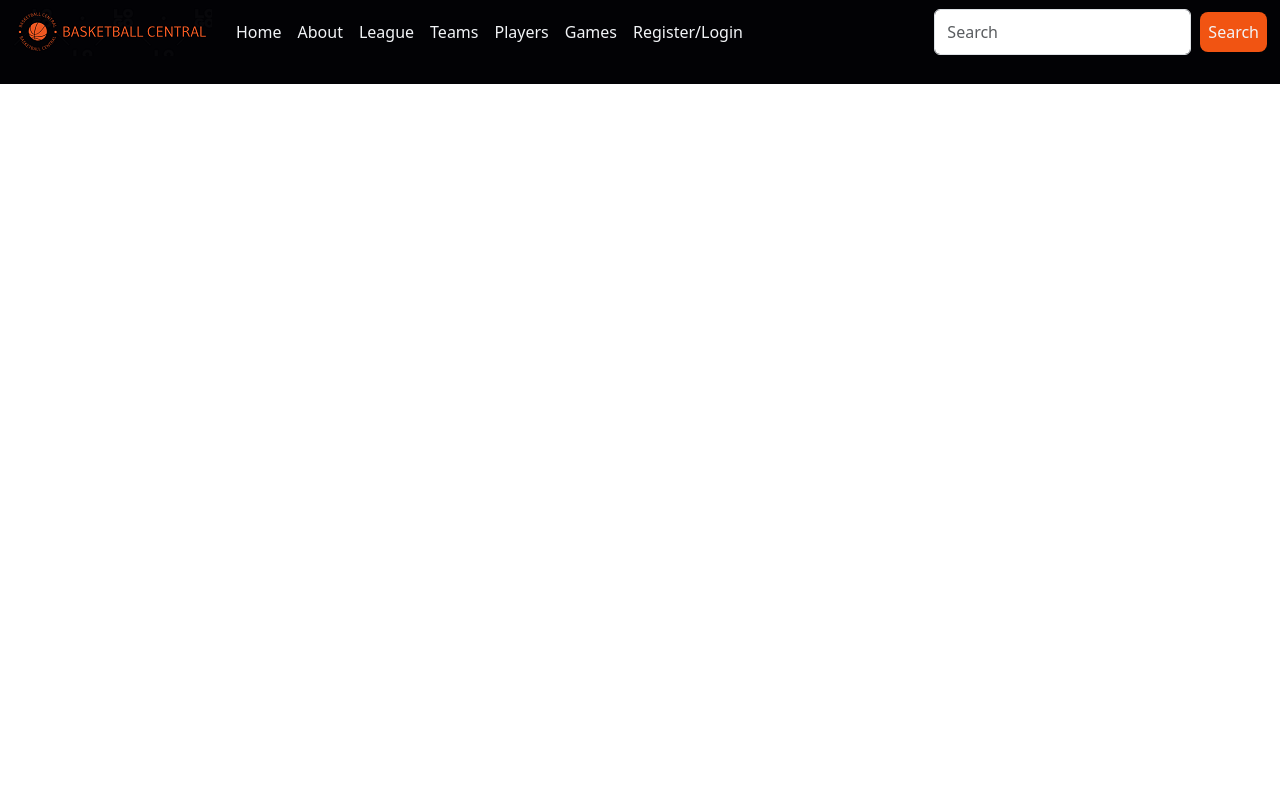
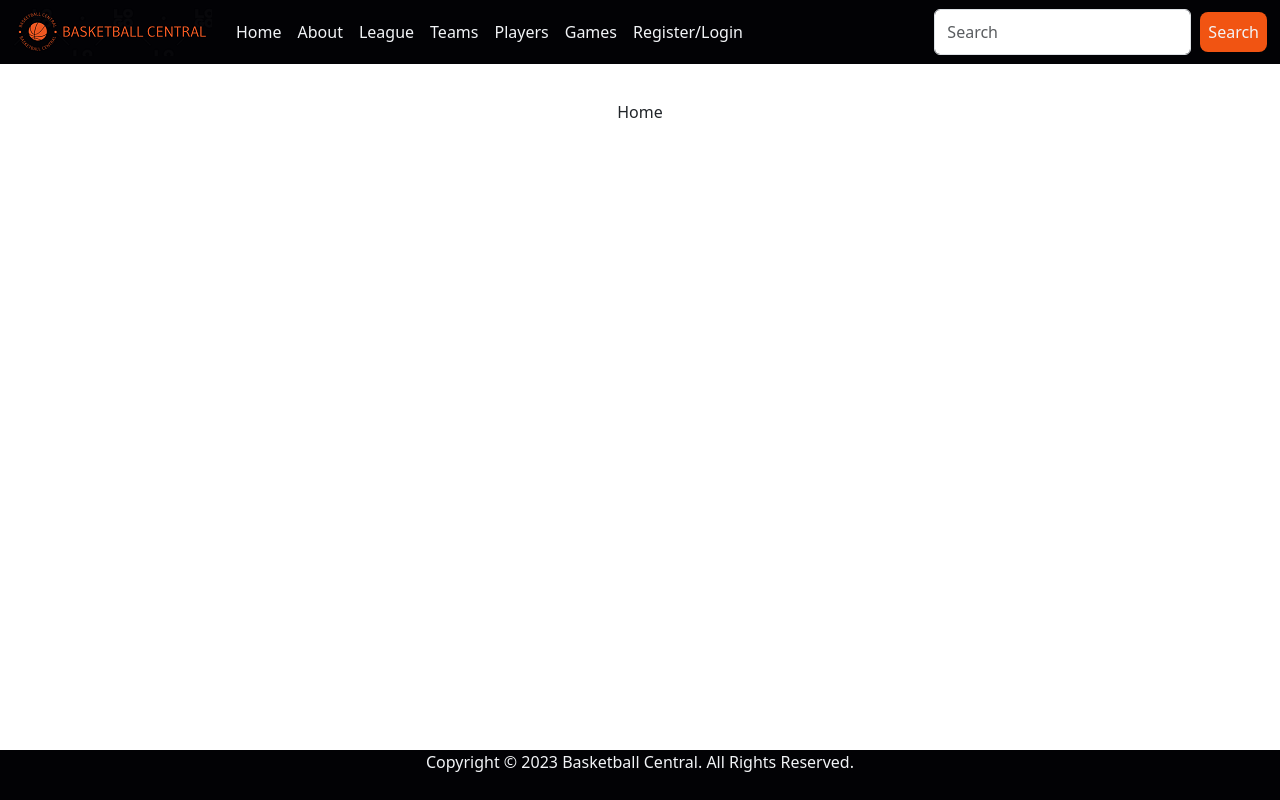
Before and after one commit to suereis/sport-app, a React (Create React App) app: page / in a window 1280 px wide. Built offline with nearby package versions, Linux system fonts and the light colour scheme.

Commit message:
Update for teams and team pages

```diff
--- a/src/App.scss
+++ b/src/App.scss
@@ -45,11 +45,12 @@ $blueColor: rgb(52, 179, 241); //#34B3F1
   color: $whiteColor;
   text-align: center;
   width: 100%;
-  height: 60px;
+  height: 50px;
 }
 
 #teamDiv {
-  margin-bottom: 60px;
+  margin-bottom: 80px;
+  margin-top: 100px;
   margin-left: auto;
   margin-right: auto;
 }
@@ -57,7 +58,7 @@ $blueColor: rgb(52, 179, 241); //#34B3F1
 #team-card {
   width: 30rem;
   margin-top: 100px;
-  margin-bottom: 40px;
+  margin-bottom: 80px;
   margin-left: auto;
   margin-right: auto;
   text-align: left;
--- a/src/components/About.js
+++ b/src/components/About.js
@@ -4,7 +4,7 @@ import { useNavigate } from "react-router-dom";
 const About = () => {
   const navigate = useNavigate();
   return (
-    <div>
+    <div style={{ margin: "100px" }}>
       <div>About</div>
       <button
         id="primaryBtn"
--- a/src/components/Error.js
+++ b/src/components/Error.js
@@ -4,7 +4,7 @@ import { useNavigate } from "react-router-dom";
 const Error = () => {
   const navigate = useNavigate();
   return (
-    <div>
+    <div style={{ margin: "100px" }}>
       <div>Error: Page Not Found</div>
       <button
         id="primaryBtn"
--- a/src/components/Footer.js
+++ b/src/components/Footer.js
@@ -4,7 +4,7 @@ import { Container } from "react-bootstrap";
 const Footer = () => {
   const year = new Date().getFullYear();
   return (
-    <div id="footerDiv">
+    <div id="footerDiv" className="fixed-bottom">
       <div id="footerDiv">
         <Container>
           <div>Copyright © {year} Basketball Central. All Rights Reserved.</div>
--- a/src/components/Home.js
+++ b/src/components/Home.js
@@ -1,7 +1,7 @@
 import React from "react";
 
 const Home = () => {
-  return <div>Home</div>;
+  return <div style={{ margin: "100px" }}>Home</div>;
 };
 
 export default Home;
--- a/src/components/League.js
+++ b/src/components/League.js
@@ -4,7 +4,7 @@ import { useNavigate } from "react-router-dom";
 const League = () => {
   const navigate = useNavigate();
   return (
-    <div>
+    <div style={{ margin: "100px" }}>
       <div>League</div>
       <button
         id="primaryBtn"
--- a/src/components/Login.js
+++ b/src/components/Login.js
@@ -4,7 +4,7 @@ import { useNavigate } from "react-router-dom";
 const Login = () => {
   const navigate = useNavigate();
   return (
-    <div>
+    <div style={{ margin: "100px" }}>
       <div>Login</div>
       <button
         id="primaryBtn"
--- a/src/components/Players.js
+++ b/src/components/Players.js
@@ -5,7 +5,7 @@ const Players = () => {
   const navigate = useNavigate();
   const { id } = useParams();
   return (
-    <div>
+    <div style={{ margin: "100px" }}>
       <div>
         Players from Team
         {id}
--- a/src/components/Register.js
+++ b/src/components/Register.js
@@ -4,7 +4,7 @@ import { useNavigate } from "react-router-dom";
 const Register = () => {
   const navigate = useNavigate();
   return (
-    <div>
+    <div style={{ margin: "100px" }}>
       <div>Register</div>
       <button
         id="primaryBtn"
```
